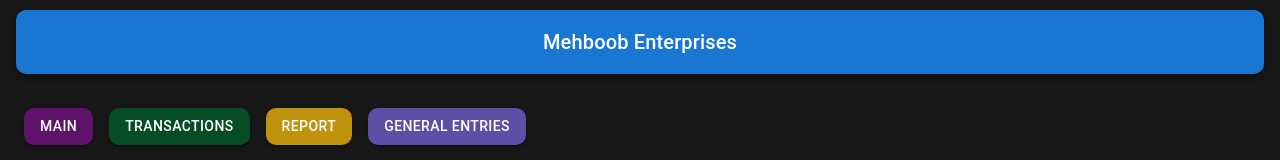
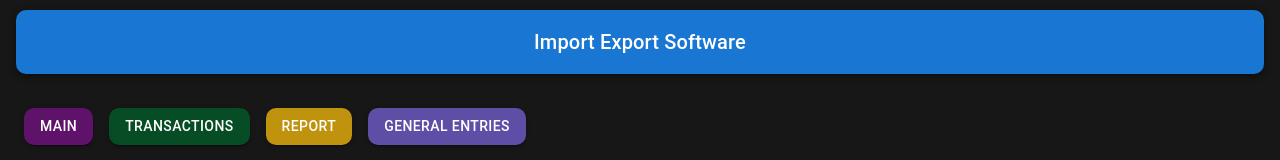
Before and after one commit to ranaawais0303/khataerp, a Next.js app: page / in a window 1280 px wide. Shown: the top 160 px of the page. Built offline with nearby package versions, Linux system fonts and the light colour scheme; some icons are missing.

Commit message:
set name field enable and pdf for deleted data

```diff
--- a/src/app/components/Header.js
+++ b/src/app/components/Header.js
@@ -44,7 +44,7 @@ const Header = () => {
     </IconButton>
 
     <Typography variant="h6">
-        Mehboob Enterprises
+        Import Export Software
 
     </Typography>
 
--- a/src/app/components/PDFHandler.jsx
+++ b/src/app/components/PDFHandler.jsx
@@ -26,7 +26,7 @@ if (!data || data.length === 0) {
 
     let balance = 0;
 
-    console.log(data,"lo g data")
+    data = data.filter((t) => !t.archived);
     // 🔥 detect structure
    const hasPName = data[0]?.pName && data[0]?.pName !== "-";
 console.log(hasPName,"has name ")
--- a/src/app/components/TransactionDialog.js
+++ b/src/app/components/TransactionDialog.js
@@ -25,8 +25,8 @@ const TransactionDialog = ({
   initialValues = null,
   section = "",
 }) => {
-  const isEdit = initialValues?.isEdit;
-
+  const isEdit = !!initialValues;
+console.log(section,"here is the section")
   const [form, setForm] = useState(isEdit?initialValues:defaultForm);
 
   console.log(form,isEdit, "form values")
--- a/src/app/ledger/[id]/page.jsx
+++ b/src/app/ledger/[id]/page.jsx
@@ -235,6 +235,7 @@ export default function Ledger() {
         onClose={() => setOpen(false)}
         initialValues={selectedTransaction}
         onSave={handleSave}
+        section="category"
       />
     </Box>
   );
```
